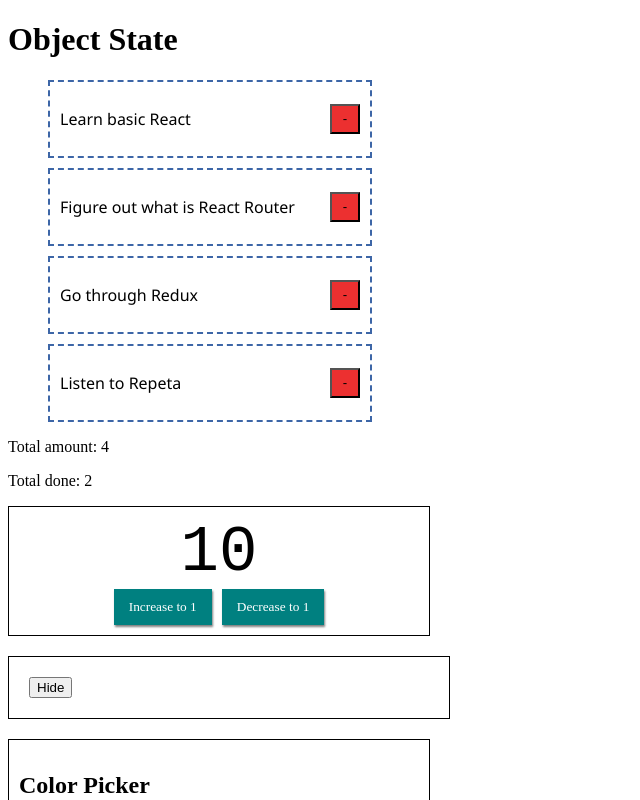
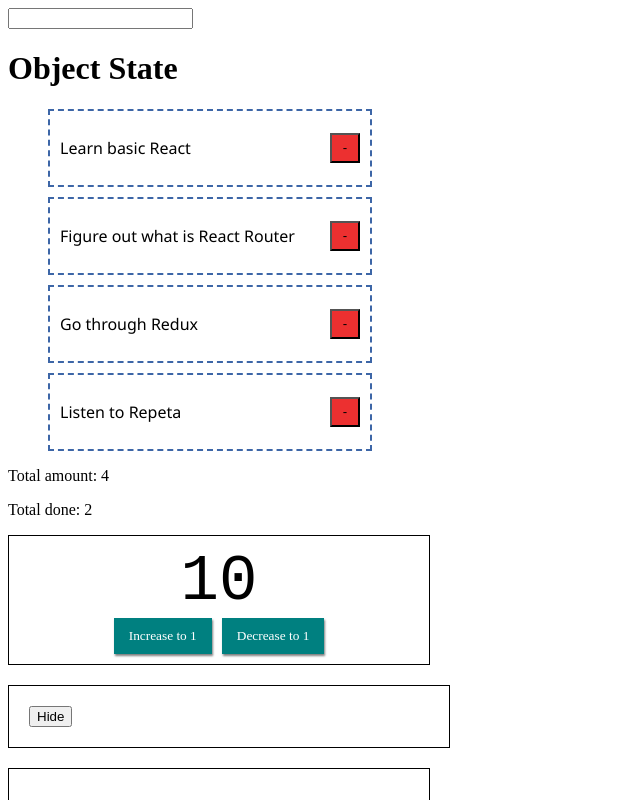
Before and after one commit to BoikoAnastasiia/events-and-state-React, a React (Create React App) app: page / in a window 1280 px wide. Shown: the top 800 px of the page, without its empty margins (0-640 px from the left). Built offline with nearby package versions, Linux system fonts and the light colour scheme.

Commit message:
simple form

```diff
--- a/src/App.js
+++ b/src/App.js
@@ -16,17 +16,31 @@ const colorPickerOptions = [
 
 class App extends Component {
   state = {
+    inputValue: '',
     todos: initialToDos,
   };
+
+  handleInputChange = event => {
+    console.log(event.currentTarget.value);
+    this.setState({ inputValue: event.currentTarget.value });
+  };
+
   deleteTodo = todoId => {
     this.setState(prevState => ({
       todos: prevState.todos.filter(todo => todo.id !== todoId),
     }));
   };
+
   render() {
     const { todos } = this.state;
     return (
       <>
+        <input
+          type="text"
+          value={this.state.inputValue}
+          onChange={this.handleInputChange}
+        />
+
         <h1>Object State </h1>
         <ToDoList todos={todos} onDeleteToDo={this.deleteTodo} />
         <div>
```
